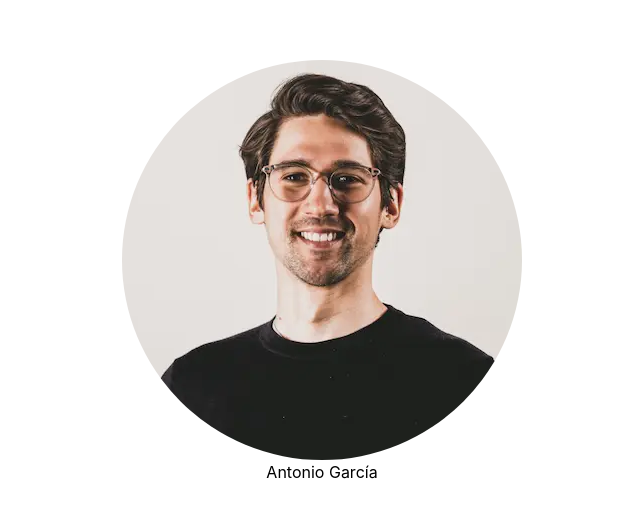
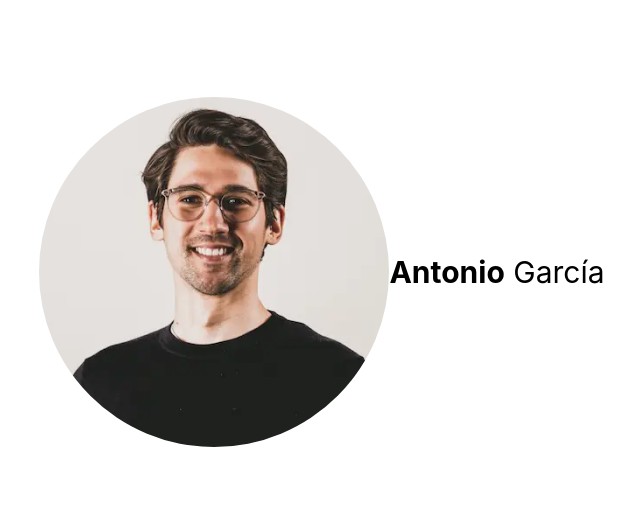
Before and after one commit to Edib-2023-24/RWD_avatar_andreu, a plain HTML site: page index.html in a window 1280 px wide. Shown: the part 128-646 px from the top of the page, without its empty margins (318-958 px from the left). Drawn offline with Linux system fonts and the light colour scheme; a web font is replaced by a local one.

Commit message:
version2

```diff
--- a/css/style.css
+++ b/css/style.css
@@ -13,10 +13,24 @@ body {
   flex-direction: column;
   justify-content: center;
   align-items: center;
+  @media only screen and (min-width: 430px) {
+    flex-direction: row;
+    font-size: 30px;
+  }
 }
+
+/*.imagen_avatar{
+
+}*/
 
 picture img {
   border-radius: 50%;
+  width: 350px;
+  height: 350px;
+}
+
+span {
+  font-weight: bold;
 }
 
 p {
--- a/index.html
+++ b/index.html
@@ -14,10 +14,15 @@
   <body>
     <div id="container">
       <!-- *** ESTRUCTURA SEMÁNTICA *** -->
+
+
+      <!-- <picture class="imagen_avatar"></picture>
+      <h1 class="avatar_nombre"></h1> -->
+
       <picture>
         <img src="img/smartphone/avatar.webp" alt="avatar" />
       </picture>
     </div>
-    <p>Antonio García</p>
+    <p><span>Antonio</span> García</p>
   </body>
 </html>
```
